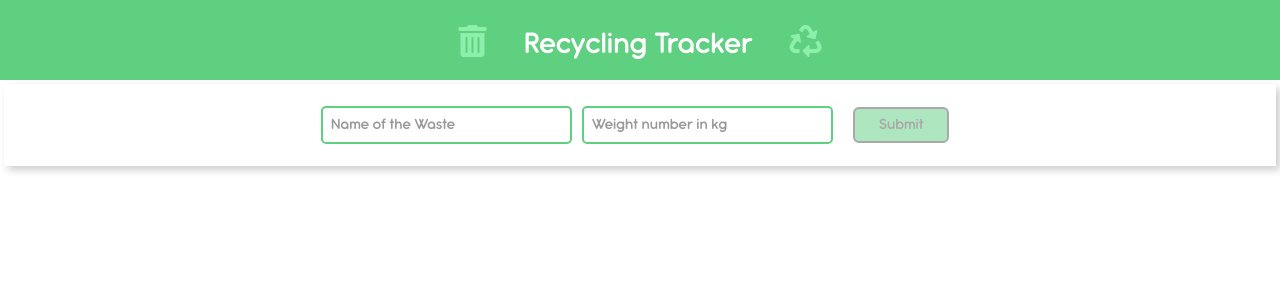
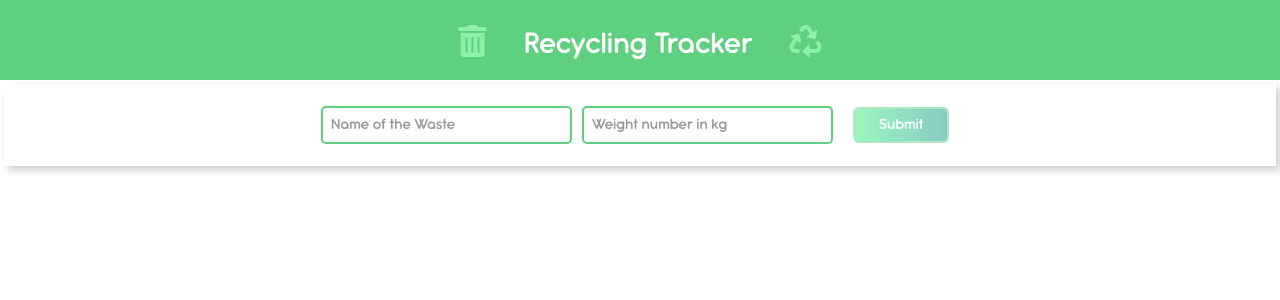
Before and after one commit to zero-to-mastery/recycling-tracker, a React (Create React App) app in the folder React_files/: page / in a window 1280 px wide. Shown: the top 300 px of the page. Built offline with nearby package versions, Linux system fonts and the light colour scheme.

Commit message:
Gradient

```diff
--- a/React_files/src/components/Cards/Card.css
+++ b/React_files/src/components/Cards/Card.css
@@ -7,9 +7,21 @@
 	border-radius: 6px;
 	border-style: solid;
 	border-width: 2px;
-  border-color: #555555;
-  color: #555555;
-  background: #5fcf80;
+	border-color: #5fcf80;
+	color: #ffffff;
+	/* background: #5fcf80; */
+	background: #11998e; /* fallback for old browsers */
+	background: -webkit-linear-gradient(
+		to right,
+		#38ef7d,
+		#11998e
+	); /* Chrome 10-25, Safari 5.1-6 */
+	background: linear-gradient(
+		to right,
+		#38ef7d,
+		#11998e
+	); /* W3C, IE 10+/ Edge, Firefox 16+, Chrome 26+, Opera 12+, Safari 7+ */
+
 	outline: none;
 	cursor: not-allowed;
 	transition: all 0.5s;
@@ -24,9 +36,13 @@
 	border-radius: 6px;
 	border-style: solid;
 	border-width: 2px;
-  border-color: #555555;
-  color: #555555;
-  background: #5fcf80;
+	border-color: #5fcf80;
+	color: #f7f7f7;
+	background: linear-gradient(
+		to right,
+		#38ef7d,
+		#11998e
+	); /* W3C, IE 10+/ Edge, Firefox 16+, Chrome 26+, Opera 12+, Safari 7+ */
 	outline: none;
 	cursor: pointer;
 	transition: all 0.5s;
```
Also changed, not shown: React_files/src/components/Cards/Card.js (+5 -3 lines), React_files/src/containers/App.js (+8 -8 lines). Lines whose indentation alone changed are shown as unchanged.
